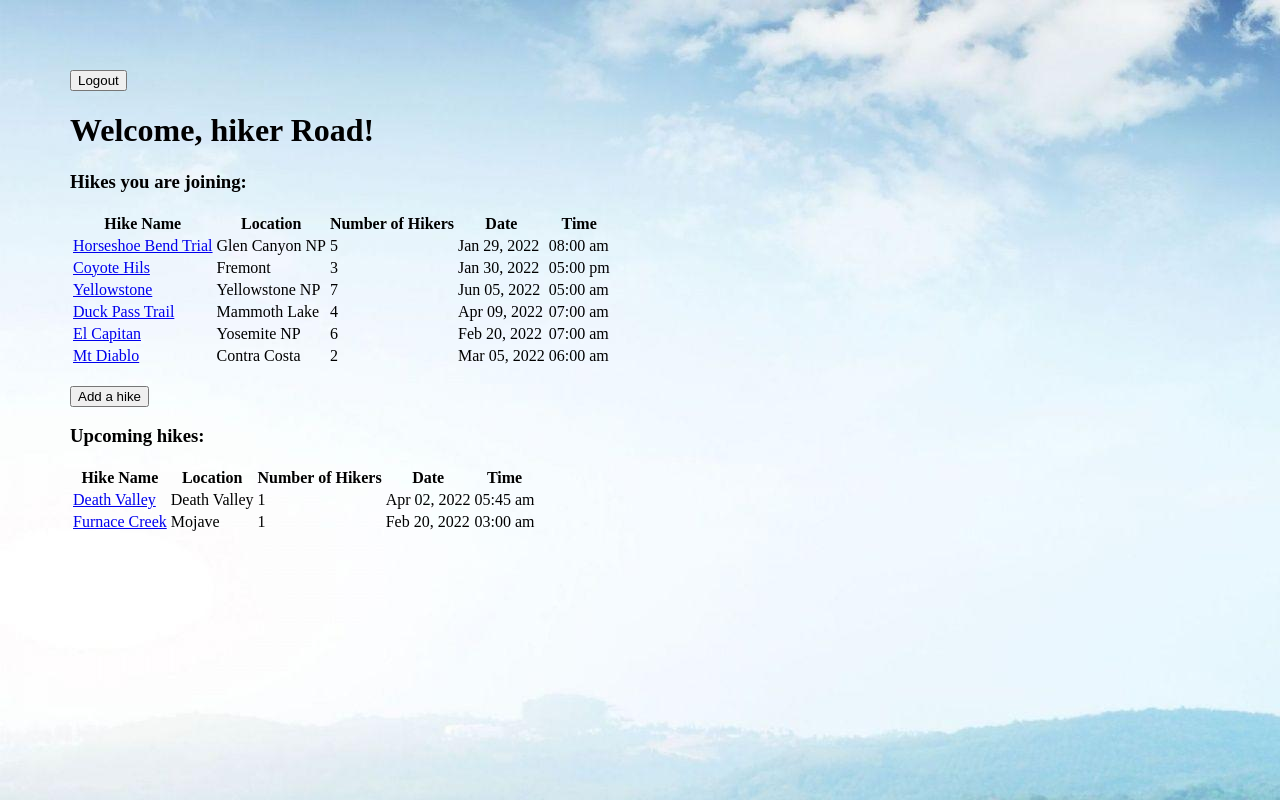
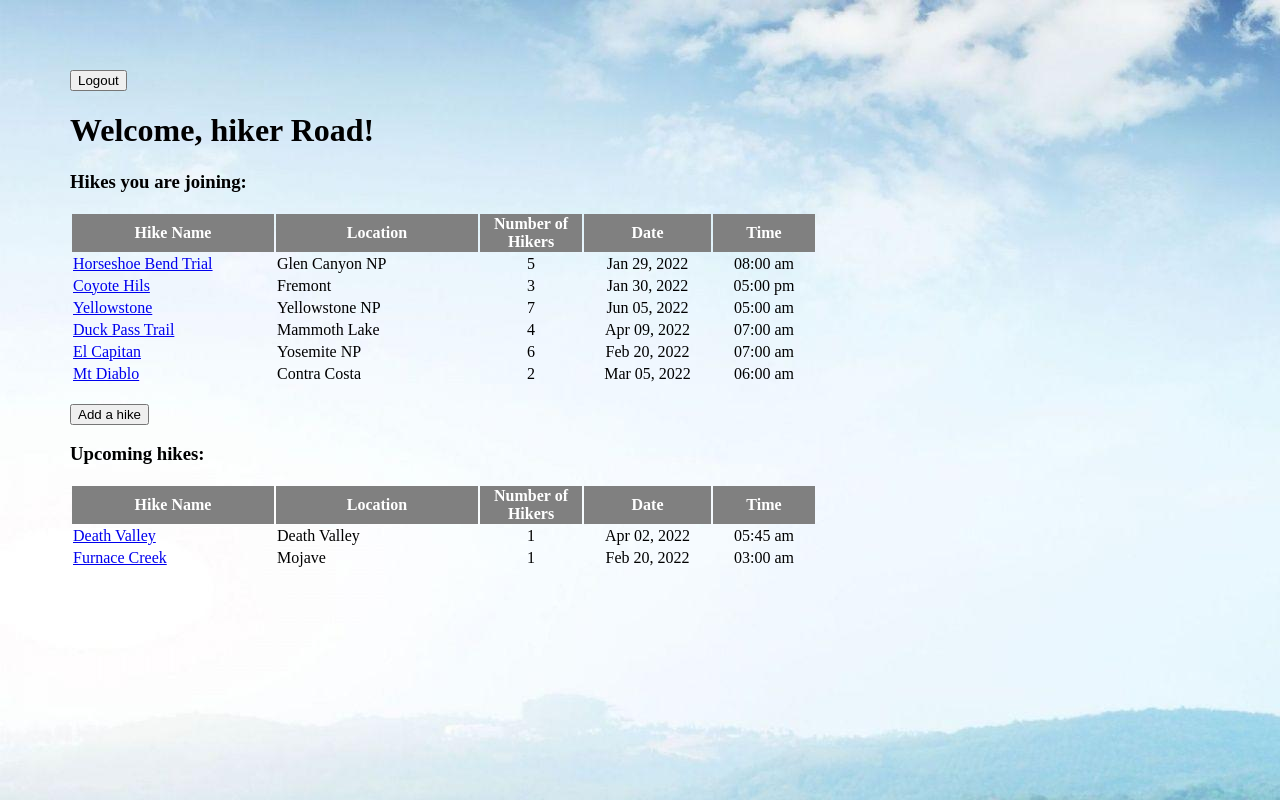
Before and after one commit to timliu24/hihikehiking, a Django app: template hhhapp/templates/dashboard.html in a window 1280 px wide. Run offline with Django 3.2, Linux system fonts and the light colour scheme; the template is opened without the code that fills it: values that come from a table or form of the project are taken from there, others are empty; data comes from the database, SQL or seed files in the repository; both versions use the stored data as it was after the commit; parts of the project's set-up code (start-up, migrations or seed data) failed here and were passed over.

Commit message:
added css

```diff
--- a/hhhapp/static/css/style.css
+++ b/hhhapp/static/css/style.css
@@ -1,7 +1,3 @@
-{
-
-}
-
 body{
     margin: 20px;
     padding: 50px;
@@ -27,6 +23,22 @@ background-color: gray;
     color: white;
     border: 1px solid black;
 }
+
+.hk-name-loc{
+    text-decoration: none;
+    width: 200px;
+}
+
+.hk-joined-time{
+    text-align: center;
+    width: 100px;
+}
+
+.hk-date{
+    text-align: center;
+    width: 125px;
+}
+
 
 .button-edit{
     background-image: linear-gradient(yellow, blue);
--- a/hhhapp/templates/dashboard.html
+++ b/hhhapp/templates/dashboard.html
@@ -14,7 +14,7 @@
     <div>
         <h3>Hikes you are joining:</h3>
         <table>
-            <thead>
+            <thead class="table-head">
                 <tr>
                     <th>Hike Name</th>
                     <th>Location</th>
@@ -27,11 +27,11 @@
             <tbody>
                 {% if current_user in one_hike.added_by.all %}
                 <tr>
-                    <td><a href="/hikes/{{one_hike.id}}/hikedetails">{{one_hike.title}}</a></td>
-                    <td>{{one_hike.location}}</td>
-                    <td>{{one_hike.added_by.count}}</td>
-                    <td>{{one_hike.date|date:"M d, Y"}}</td>
-                    <td>{{one_hike.time}} {{one_hike.ampm}}</td>
+                    <td class="hk-name-loc"><a href="/hikes/{{one_hike.id}}/hikedetails">{{one_hike.title}}</a></td>
+                    <td class="hk-name-loc">{{one_hike.location}}</td>
+                    <td class="hk-joined-time">{{one_hike.added_by.count}}</td>
+                    <td class="hk-date">{{one_hike.date|date:"M d, Y"}}</td>
+                    <td class="hk-joined-time">{{one_hike.time}} {{one_hike.ampm}}</td>
                 </tr>
                 {% endif %}
             </tbody>
@@ -42,7 +42,7 @@
 
         <h3>Upcoming hikes:</h3>
             <table>
-                <thead>
+                <thead class="table-head">
                     <tr>
                         <th>Hike Name</th>
                         <th>Location</th>
@@ -55,11 +55,11 @@
                 <tbody>
                     {% if current_user not in one_hike.added_by.all %}
                     <tr>
-                        <td><a href="/hikes/{{one_hike.id}}/hikedetails">{{one_hike.title}}</a></td>
-                        <td>{{one_hike.location}}</td>
-                        <td>{{one_hike.added_by.count}}</td>
-                        <td>{{one_hike.date|date:"M d, Y"}}</td>
-                        <td>{{one_hike.time}} {{one_hike.ampm}}</td>
+                        <td class="hk-name-loc"><a href="/hikes/{{one_hike.id}}/hikedetails">{{one_hike.title}}</a></td>
+                        <td class="hk-name-loc">{{one_hike.location}}</td>
+                        <td class="hk-joined-time">{{one_hike.added_by.count}}</td>
+                        <td class="hk-date">{{one_hike.date|date:"M d, Y"}}</td>
+                        <td class="hk-joined-time">{{one_hike.time}} {{one_hike.ampm}}</td>
                     </tr>
                     {% endif %}
                 </tbody>
--- a/hhhapp/templates/hikes/edit.html
+++ b/hhhapp/templates/hikes/edit.html
@@ -53,12 +53,14 @@
         <br>
         <div>
             <label for="description">Description</label>
-            <textarea name="description" cols="50" row="10" value="{{one_hike.description}}" class="form-control" required></textarea>
+            <textarea name="description" cols="50" row="10" class="form-control" required>{{one_hike.description}}</textarea>
+            <!--to prepopulate textarea field, the get request value have to be outside the > < bracket-->
         </div>
         <br>
         <div>
             <label for="difficulty">Difficulty</label>
             <select name="difficulty" value="{{one_hike.difficulty}}" required>
+                {{one_hike.difficulty}}
                 <option>Easy</option>
                 <option>Moderate</option>
                 <option>Hard</option>
```
Also changed, not shown: db.sqlite3, media/el_capitan.jpg (deleted), media/furnace_creek_8mVFuMB.jpg (renamed from media/furnace_creek.jpg), media/horseshoe_bend.jpg (deleted), media/mt_tamalpais.jpg (added), media/yellowstone-np.jpg (deleted). Lines whose indentation alone changed are shown as unchanged.
